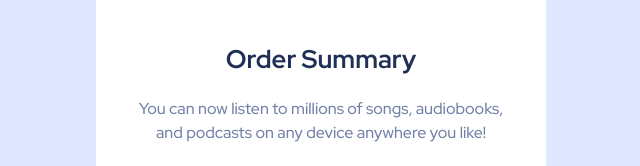
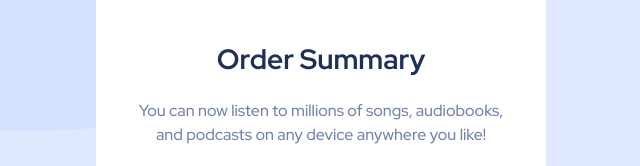
Before and after one commit to MuneerMek/order-summary-component-main, a plain HTML site: page index.html in a window 1280 px wide. Shown: the part 306-472 px from the top of the page, 319-959 px from the left. Drawn offline with Linux system fonts and the light colour scheme.

Commit message:
added background

```diff
--- a/style.css
+++ b/style.css
@@ -113,10 +113,11 @@ html {
 }
 
 body {
-  background: hsl(var(--clr-primary-100));
+  background: url('images/pattern-background-mobile.svg') no-repeat hsl(var(--clr-primary-100));
   display: grid;
   place-items: center;
   text-align: center;
+  overflow: hidden;
 }
 
 .wrapper {
@@ -138,7 +139,7 @@ body {
 }
 
 h1 {
-  font-size: 1.6rem;
+  font-size: 1.75rem;
   padding-top: 1rem;
   color: hsl(var(--clr-neutral-700));
 }
@@ -220,3 +221,9 @@ h1 {
 .cancel:hover {
   color: hsl(var(--clr-neutral-700));
 }
+
+@media screen and (min-width: 376px) {
+  body {
+    background: url('images/pattern-background-desktop.svg') no-repeat hsl(var(--clr-primary-100));
+  }
+}
```
